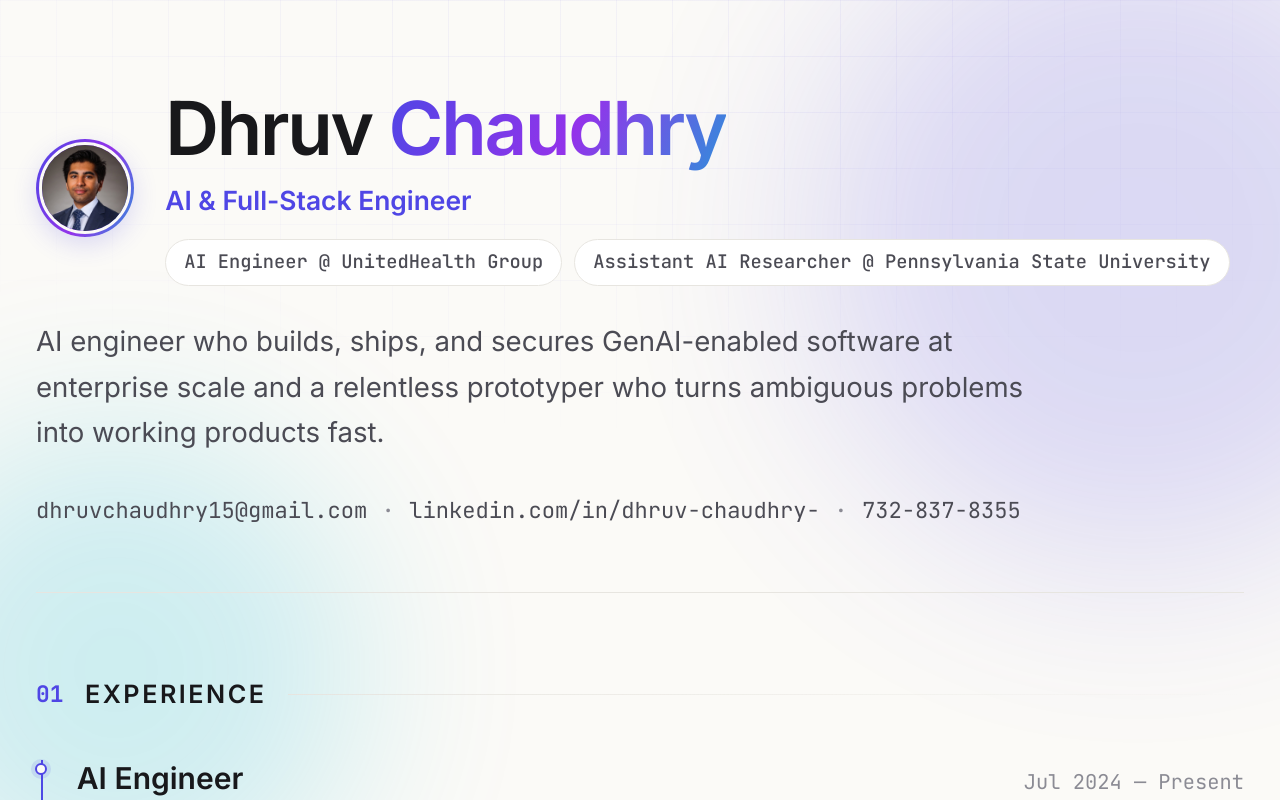
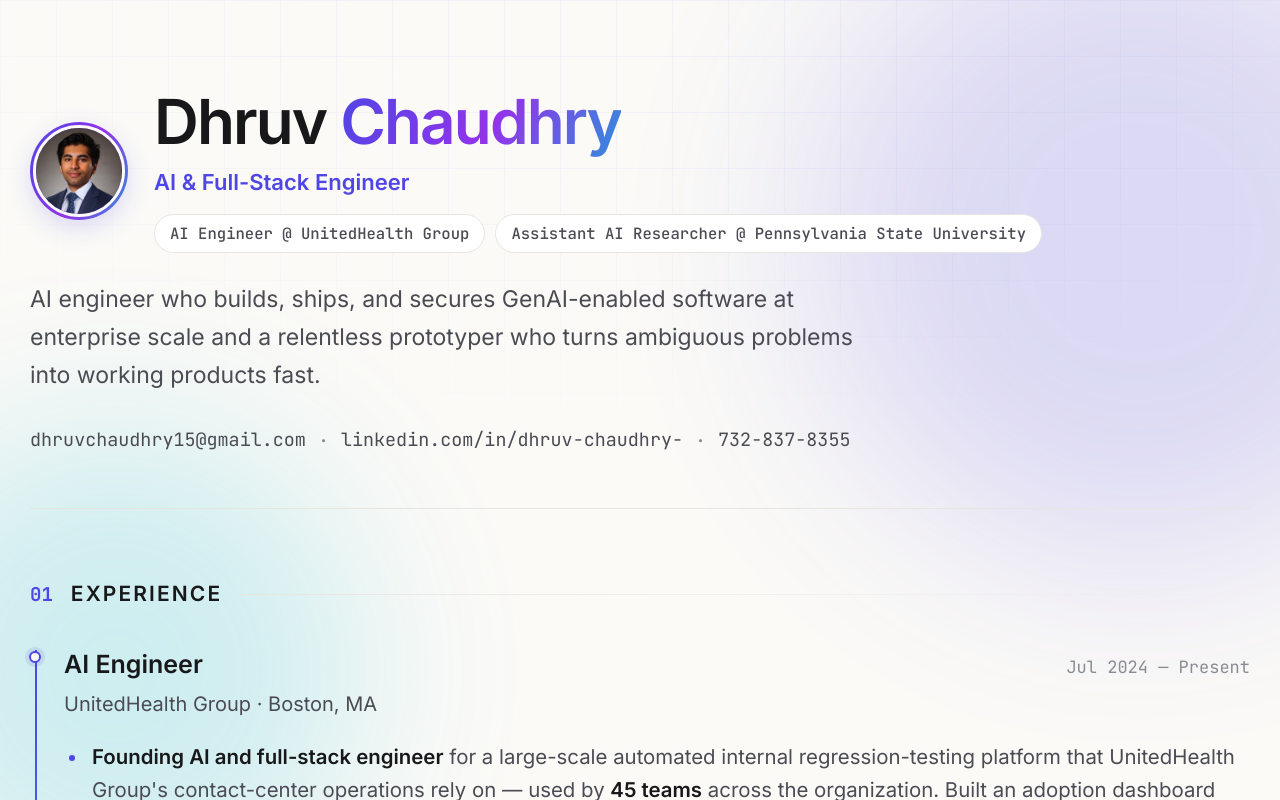
Before and after one commit to Parzival15/dhruv-chaudhry-resume, a React (Vite) app: page / in a window 1280 px wide. Shown: the top 800 px of the page. Built offline with nearby package versions, Linux system fonts and the light colour scheme.

Commit message:
Zoom out: root font-size 24px -> 20px

```diff
--- a/src/index.css
+++ b/src/index.css
@@ -25,7 +25,7 @@
 * { margin: 0; padding: 0; box-sizing: border-box; }
 
 /* Root size drives every rem below — bump this to scale the whole page. */
-html { font-size: 24px; scroll-behavior: smooth; }
+html { font-size: 20px; scroll-behavior: smooth; }
 
 body {
   background: var(--bg);
```
